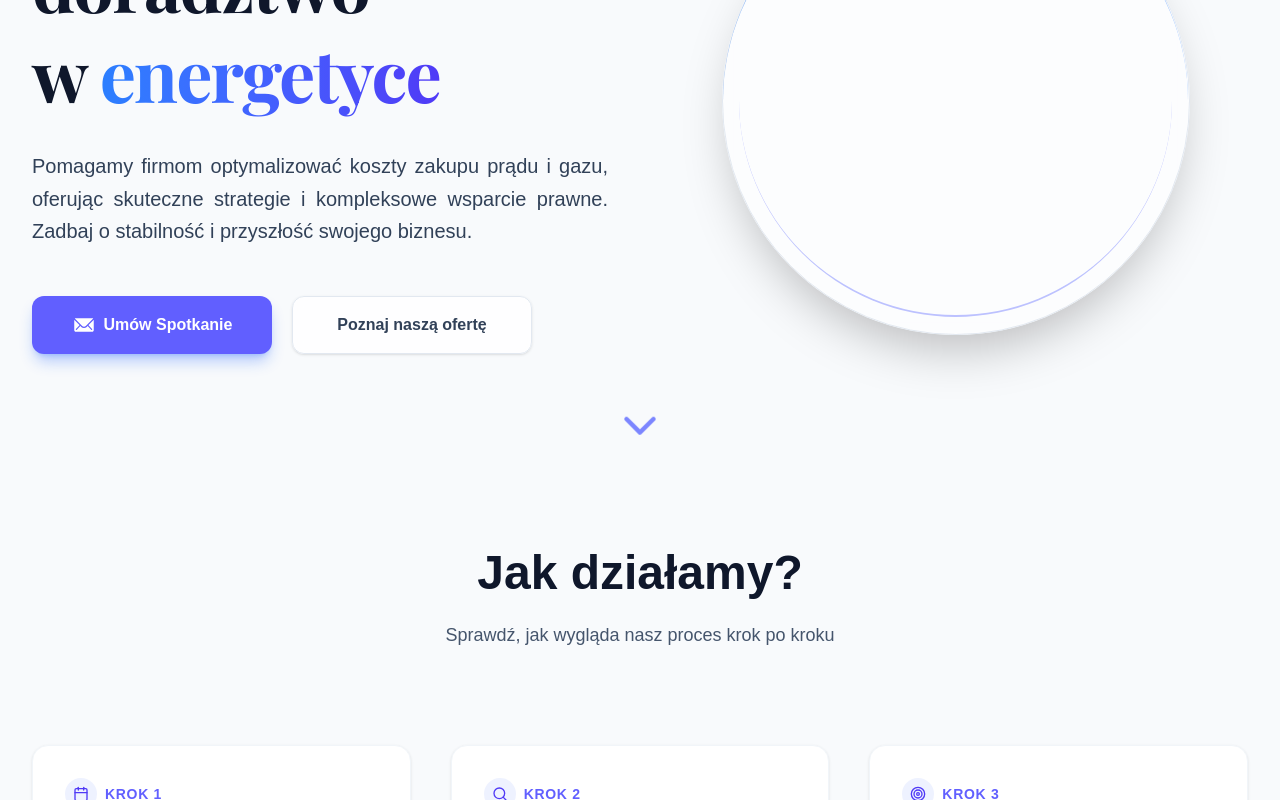
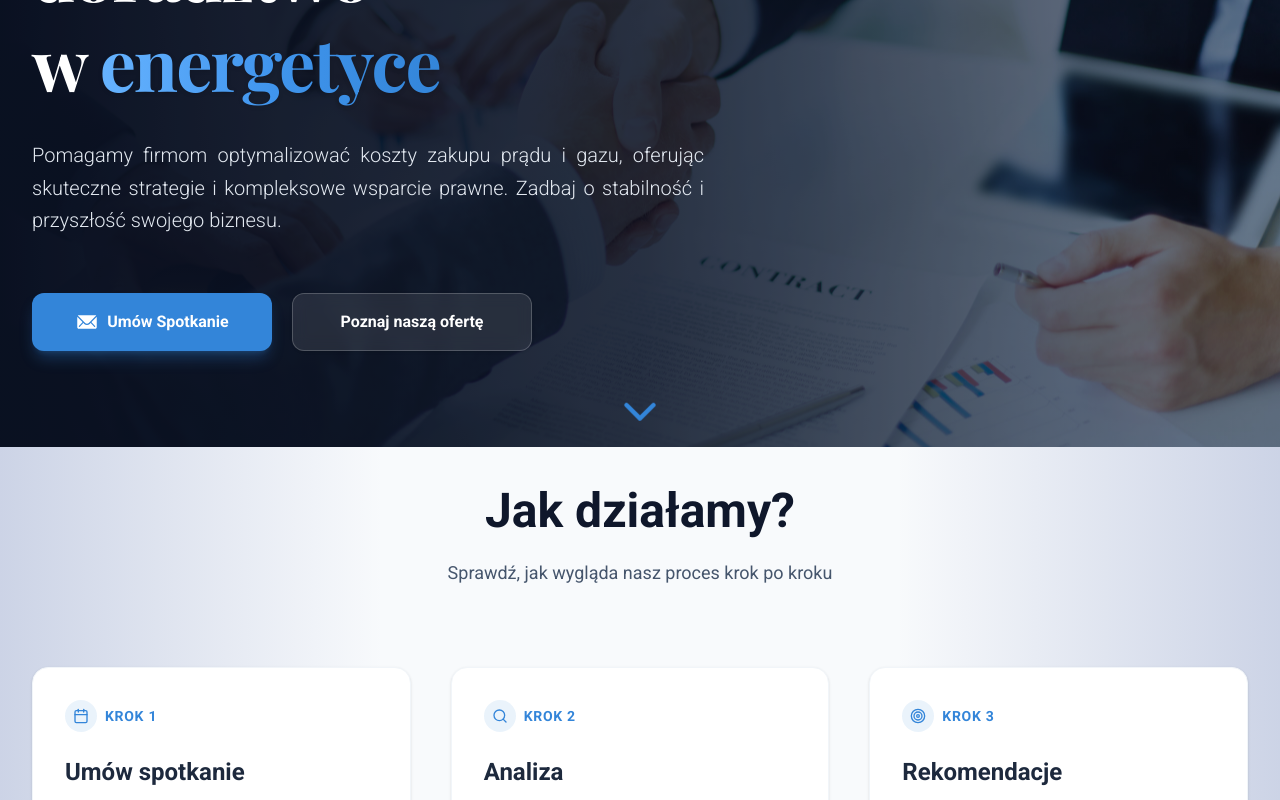
Before and after one commit to andrzej-krysiak/easyenergy, a Next.js app: page / in a window 1280 px wide. Shown: the part 340-1140 px from the top of the page. Built offline with nearby package versions, Linux system fonts and the light colour scheme.

Commit message:
Background image initial

```diff
--- a/src/app/RoadMap.tsx
+++ b/src/app/RoadMap.tsx
@@ -13,8 +13,12 @@ const RoadMap = () => {
 
   return (
     <section className="py-0 sm:py-10 bg-slate-50 relative overflow-hidden">
+      {/* Ciemny gradient od lewej i prawej strony */}
+      <div className="absolute inset-y-0 left-0 w-32 sm:w-64 lg:w-96 bg-gradient-to-r from-blue-900/20 to-transparent pointer-events-none z-0"></div>
+      <div className="absolute inset-y-0 right-0 w-32 sm:w-64 lg:w-96 bg-gradient-to-l from-blue-900/20 to-transparent pointer-events-none z-0"></div>
+
       <div className="max-w-7xl mx-auto px-4 sm:px-6 lg:px-8 relative z-10">
-        <div className="text-center mb-16 sm:mb-24">
+        <div className="text-center mb-16 sm:mb-20">
           <h2 className="text-3xl sm:text-4xl md:text-5xl font-bold text-slate-900 mb-6">
             Jak działamy?
           </h2>
@@ -27,21 +31,21 @@ const RoadMap = () => {
           {steps.map((step) => (
             <div
               key={step.id}
-              className="group relative bg-white rounded-2xl p-8 border border-slate-100 shadow-sm hover:shadow-xl hover:border-indigo-100 transition-all duration-300 flex flex-col h-full"
+              className="group relative bg-white rounded-2xl p-8 border border-slate-100 shadow-sm hover:shadow-xl hover:border-[#3385d9]/30 transition-all duration-300 flex flex-col h-full"
             >
               {/* Odznaka z Krok X */}
               <div className="inline-flex items-center space-x-2 mb-6">
-                <span className="flex items-center justify-center w-8 h-8 rounded-full bg-indigo-50 text-indigo-600 font-bold">
+                <span className="flex items-center justify-center w-8 h-8 rounded-full bg-[#3385d9]/10 text-[#3385d9] font-bold">
                   <step.icon className="w-4 h-4" />
                 </span>
-                <span className="text-sm font-semibold tracking-wider text-indigo-500 uppercase">
+                <span className="text-sm font-semibold tracking-wider text-[#3385d9] uppercase">
                   {step.stepNumber}
                 </span>
               </div>
 
               <div className="flex-grow">
                 {/* Główny tytuł etapu */}
-                <h3 className="text-xl sm:text-2xl font-bold text-slate-800 mb-4 group-hover:text-indigo-600 transition-colors duration-300">
+                <h3 className="text-xl sm:text-2xl font-bold text-slate-800 mb-4 group-hover:text-[#3385d9] transition-colors duration-300">
                   {step.title}
                 </h3>
 
--- a/src/app/layout.tsx
+++ b/src/app/layout.tsx
@@ -1,17 +1,13 @@
 import type { Metadata } from "next";
-import { Geist, Geist_Mono } from "next/font/google";
+import { Roboto } from "next/font/google";
 import "./globals.css";
 import NavBar from "./NavBar";
 import Footer from "./Footer";
 
-const geistSans = Geist({
-  variable: "--font-geist-sans",
-  subsets: ["latin"],
-});
-
-const geistMono = Geist_Mono({
-  variable: "--font-geist-mono",
-  subsets: ["latin"],
+const roboto = Roboto({
+  weight: ['100', '300', '400', '500', '700', '900'],
+  subsets: ["latin", "latin-ext"],
+  variable: "--font-roboto",
 });
 
 export const metadata: Metadata = {
@@ -26,9 +22,7 @@ export default function RootLayout({
 }>) {
   return (
     <html lang="en">
-      <body
-        className={`${geistSans.variable} ${geistMono.variable} antialiased`}
-      >
+      <body className={`${roboto.className} ${roboto.variable} antialiased font-sans`}>
         <NavBar />
         {children}
         <Footer />
--- a/src/app/page.tsx
+++ b/src/app/page.tsx
@@ -1,5 +1,6 @@
 import { Playfair_Display } from "next/font/google";
 import Link from "next/link";
+import Image from "next/image";
 import RoadMap from "./RoadMap";
 import { IoIosArrowDown } from "react-icons/io";
 import { IoIosMail } from "react-icons/io";
@@ -12,64 +13,62 @@ const playfair = Playfair_Display({
 export default function Home() {
   return (
     <main className="bg-slate-50 relative overflow-hidden">
-      <section className="min-h-[calc(100vh-80px)] flex items-center">
-      {/* Dekoracyjne tło w tle */}
+      <section className="relative flex items-center justify-center lg:justify-start">
 
-      {/*
-      <div className="absolute inset-0 w-full h-full overflow-hidden pointer-events-none">
-        <div className="absolute top-[-10%] right-[-5%] w-[400px] h-[400px] rounded-full bg-indigo-200 blur-[100px]" />
-        <div className="absolute bottom-[-10%] left-[-10%] w-[500px] h-[500px] rounded-full bg-indigo-200 blur-[120px]" />
-      </div>
-      */}
+        {/* Dekoracyjne tło w tle dla mobile */}
+        <div className="absolute inset-0 w-full h-full overflow-hidden pointer-events-none md:hidden z-0">
+          <div className="absolute top-[-10%] right-[-5%] w-[400px] h-[400px] rounded-full bg-[#3385d9]/20 blur-[100px]" />
+        </div>
 
+        {/* Imponujące tło ze zdjęciem na pełnej szerokości */}
+        <div className="absolute inset-0 z-0 hidden md:block">
+          <Image
+            src="/home-page-background.jpg"
+            alt="Profesjonalne doradztwo energetyczne"
+            fill
+            className="object-cover object-center"
+            priority
+            sizes="100vw"
+          />
+          {/* Gradient nakładający się na zdjęcie – sprawia, że biały tekst jest czytelny i profesjonalny */}
+          <div className="absolute inset-0 bg-gradient-to-r from-slate-900 via-slate-900/80 to-slate-900/30"></div>
+          {/* Delikatny wash w kolorze logo dodający nowoczesnego "wizjonerskiego" sznytu */}
+          <div className="absolute inset-0 bg-[#1a436d]/40 mix-blend-multiply"></div>
+        </div>
 
-      <div className="max-w-7xl mx-auto px-4 sm:px-6 lg:px-8 w-full pb-16 lg:py-24 relative z-10">
-        <div className="grid grid-cols-1 lg:grid-cols-2 gap-12 items-center">
-
-          {/* Lewa kolumna: Główny napis */}
-          <div className="flex flex-col space-y-8 animate-in fade-in slide-in-from-bottom-8 duration-1000">
-            <h1 className={`${playfair.className} text-5xl sm:text-6xl lg:text-7xl font-bold text-slate-900 leading-tight tracking-tight`}>
+        <div className="max-w-7xl mx-auto px-4 sm:px-6 lg:px-8 w-full pb-16 pt-8 lg:py-24 relative z-10">
+          <div className="flex flex-col space-y-8 animate-in fade-in slide-in-from-bottom-8 duration-1000 max-w-3xl lg:text-left mx-auto lg:mx-0">
+            <h1 className={`${playfair.className} text-5xl sm:text-6xl lg:text-7xl font-bold text-slate-900 md:text-white leading-tight tracking-tight`}>
               Profesjonalne doradztwo <br className="hidden sm:block" />
-              w <span className="bg-gradient-to-r from-blue-500 to-indigo-600 bg-clip-text text-transparent relative whitespace-nowrap">
+              w <span className="bg-gradient-to-r from-[#66b3ff] via-[#4095ed] to-[#3385d9] bg-clip-text text-transparent relative whitespace-nowrap drop-shadow-sm">
                 energetyce
               </span>
             </h1>
 
-            <p className="text-lg text-justify sm:text-xl text-slate-700 max-w-xl leading-relaxed font-light">
+            <p className="text-lg text-center sm:text-justify text-slate-700 md:text-slate-200 sm:text-xl max-w-2xl leading-relaxed font-light mx-auto lg:mx-0">
               Pomagamy firmom optymalizować koszty zakupu prądu i gazu, oferując skuteczne strategie i kompleksowe wsparcie prawne. Zadbaj o stabilność i przyszłość swojego biznesu.
             </p>
 
-            <div className="flex flex-col sm:flex-row gap-5 pt-4">
+            <div className="flex flex-col sm:flex-row gap-5 pt-2 sm:pt-6 justify-center lg:justify-start">
               <Link
                 href="/kontakt"
-                className="inline-flex justify-center items-center w-full sm:w-[240px] px-8 py-4 text-base font-semibold text-white bg-indigo-500 rounded-xl hover:bg-indigo-600 active:scale-95 transition-all shadow-lg shadow-blue-600/30"
+                className="inline-flex justify-center items-center w-full sm:w-[240px] px-8 py-4 text-base font-semibold text-white bg-[#3385d9] rounded-xl hover:bg-[#286bb3] active:scale-95 transition-all shadow-lg shadow-[#3385d9]/30"
               >
                 <IoIosMail className="w-6 h-6 mr-2"/>
                 Umów Spotkanie
               </Link>
               <Link
                 href="/energia-elektryczna"
-                className="inline-flex justify-center items-center w-full sm:w-[240px] px-8 py-4 text-base font-semibold text-slate-700 bg-white/80 backdrop-blur-sm border border-slate-200 rounded-xl hover:bg-slate-50 hover:border-slate-300 active:scale-95 transition-all shadow-sm"
+                className="inline-flex justify-center items-center w-full sm:w-[240px] px-8 py-4 text-base font-semibold text-slate-700 md:text-white bg-white/80 md:bg-white/10 backdrop-blur-sm border border-slate-200 md:border-white/20 rounded-xl hover:bg-slate-50 md:hover:bg-white/20 hover:border-slate-300 md:hover:border-white/30 active:scale-95 transition-all shadow-sm"
               >
                 Poznaj naszą ofertę
               </Link>
             </div>
           </div>
-
-          {/* Prawa kolumna: Przyszłe miejsce na grafikę */}
-          <div className="hidden lg:flex justify-center items-center relative h-full min-h-[400px]">
-            {/* Tutaj wrzucimy potem ilustracje lub zdjecie */}
-            <div className="w-[80%] aspect-square rounded-full border border-slate-200 bg-white/50 backdrop-blur-md shadow-2xl relative">
-              <div className="absolute inset-0 rounded-full border-t-2 border-blue-500 animate-[spin_10s_linear_infinite] opacity-50"></div>
-              <div className="absolute inset-4 rounded-full border-b-2 border-indigo-400 animate-[spin_15s_linear_infinite_reverse] opacity-50"></div>
-            </div>
-          </div>
-
         </div>
-      </div>
       </section>
-      <div className="flex justify-center -mt-12 relative z-20 pb-12">
-        <IoIosArrowDown className="w-12 h-12 text-indigo-400 animate-bounce" />
+      <div className="flex justify-center -mt-12 relative z-20 pb-12 sm:pb-0">
+        <IoIosArrowDown className="w-12 h-12 text-[#3385d9] animate-bounce" />
       </div>
       <RoadMap />
     </main>
```
Also changed, not shown: public/home-page-background.jpg (added).
